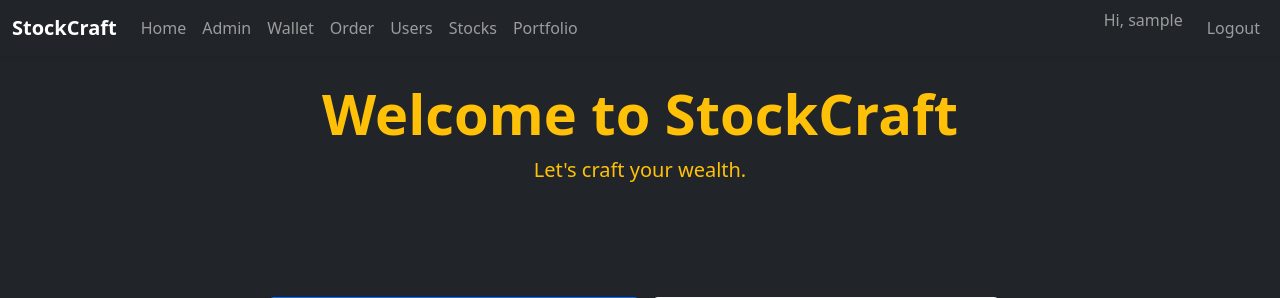
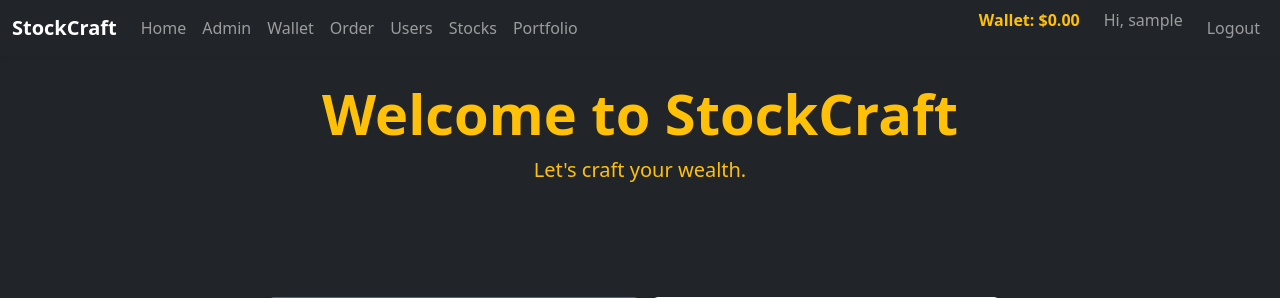
Before and after one commit to hskim19-yeet/GitHub-Main-Repo, a Flask app: page / in a window 1280 px wide. Shown: the top 298 px of the page. Run offline with Flask 3, Linux system fonts and the light colour scheme; the visitor is signed in with stand-in values (Sample User, id 1).

Commit message:
Wallet balance now shows on top
Changed base.html so wallet balance displays on top in every page.

```diff
--- a/working-directory/app.py
+++ b/working-directory/app.py
@@ -932,6 +932,14 @@ def wallet():
     acct = CashAccount.query.filter_by(user_id=current_user.user_id).first()
     return render_template("wallet.html", acct=acct)
 
+@app.context_processor
+def display_wallet_balance():
+    from flask_login import current_user
+    if current_user.is_authenticated:
+        acct = CashAccount.query.filter_by(user_id=current_user.id).first()
+        if acct:
+            return {"wallet_balance": round(float(acct.current_balance), 2)}
+    return {"wallet_balance": None}
 
 if __name__ == "__main__":
     app.run(debug=True)
--- a/working-directory/templates/base.html
+++ b/working-directory/templates/base.html
@@ -35,6 +35,17 @@
 
           <ul class="navbar-nav ms-auto">
             {% if current_user.is_authenticated %}
+            <li class="nav-item me-4">
+              <span class="navbar-text text-warning fw-semibold">
+                Wallet:
+              {% if wallet_balance is not none %}
+                ${{ '%.2f' |format(wallet_balance) }}
+              {% else %}
+                $0.00
+              {% endif %}
+              </span>
+            </li>
+
             <li class="nav-item">
               <span class="navbar-text me-3">
                 Hi, {{ current_user.username }}{% if current_user.is_admin %} (Admin){% endif %}
```
